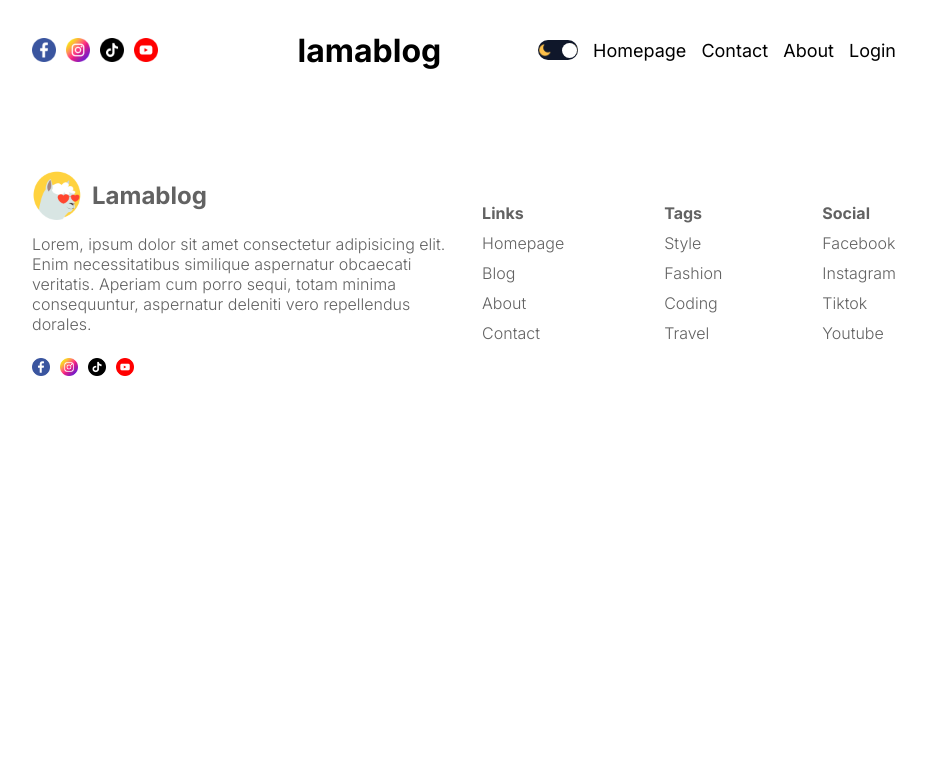
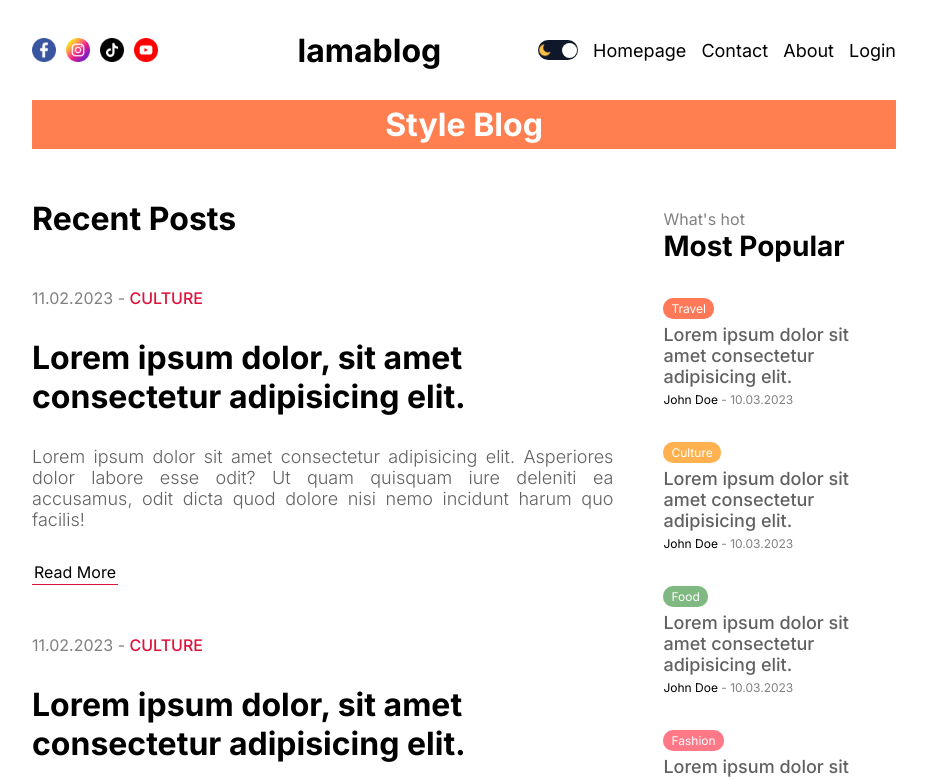
Before and after one commit to KwanJunEr/blogwebsite_nextjs_mongodb, a Next.js app: page /blog in a window 1280 px wide. Shown: the top 779 px of the page, without its empty margins (176-1103 px from the left). Built offline with nearby package versions, Linux system fonts and the light colour scheme.

Commit message:
completed blogpage frontend and setup for singlepastpost with slug

```diff
--- a/app/blog/blogPage.module.css
+++ b/app/blog/blogPage.module.css
@@ -0,0 +1,15 @@
+.container{
+
+}
+
+.title{
+    background-color: coral;
+    color:white;
+    padding: 5px 10px;
+    text-align: center;
+}
+
+.content{
+    display: flex;
+    gap:50px;
+}
--- a/app/blog/page.jsx
+++ b/app/blog/page.jsx
@@ -1,9 +1,16 @@
 import React from 'react'
+import styles from "./blogPage.module.css"
+import Menu from '../../components/Menu/Menu'
+import CardList from '../../components/cardlist/CardList'
 
 const BlogPage = () => {
   return (
-    <div>
-
+    <div className={styles.container}>
+      <h1 className={styles.title}>Style Blog</h1>
+      <div className={styles.content}>
+        <CardList/>
+        <Menu/>
+      </div>
     </div>
   )
 }
```
